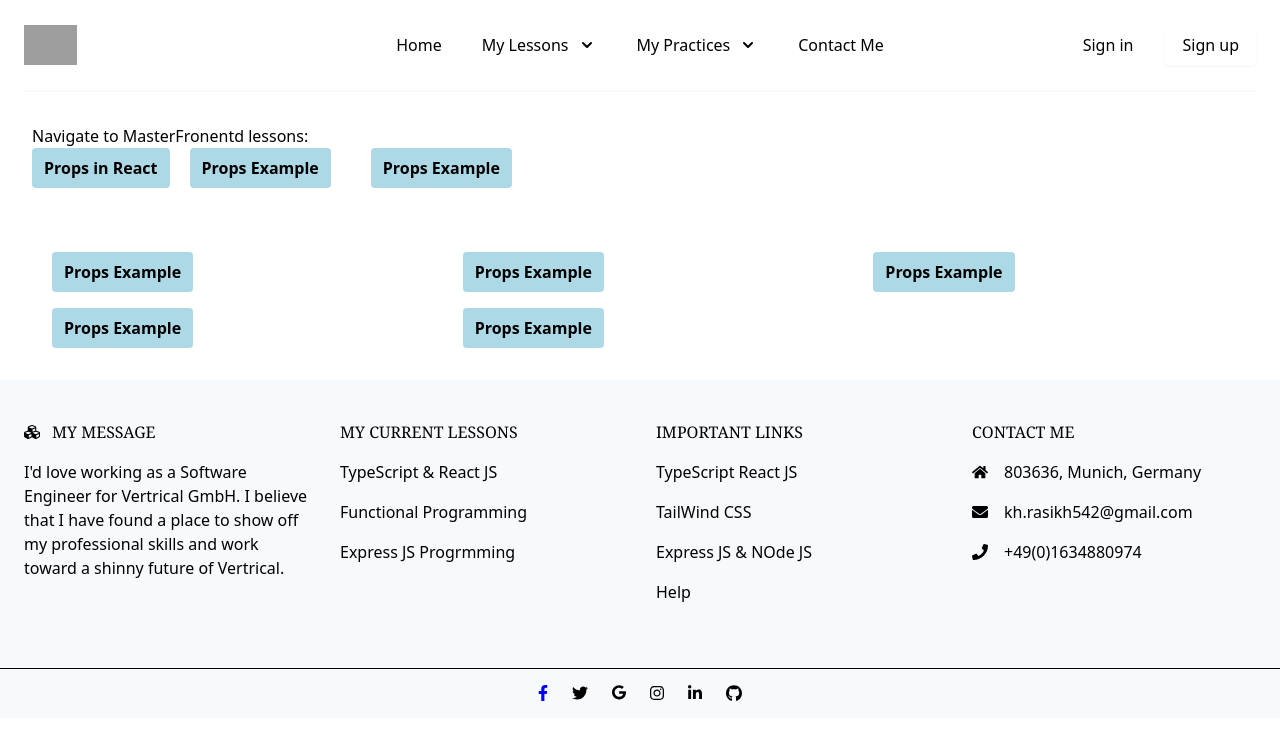
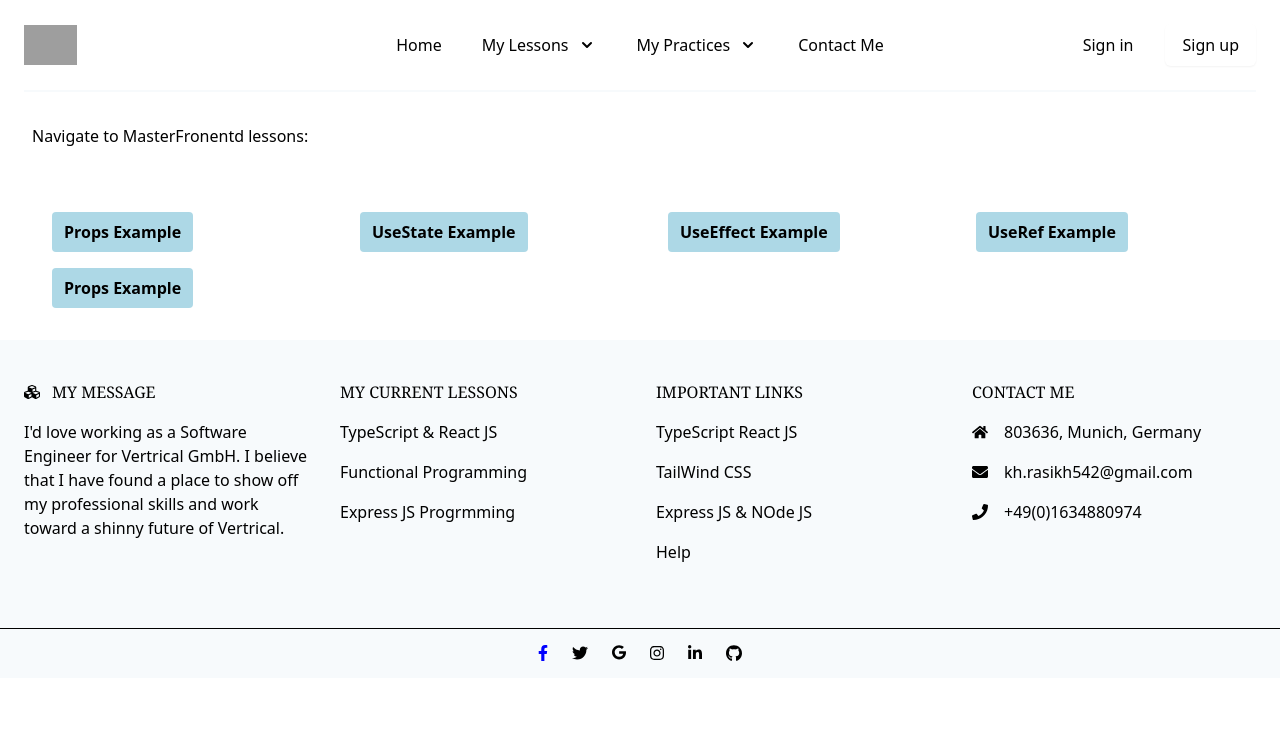
Before and after one commit to khRasikh/TypeScript-React, a React (Create React App) app: page / in a window 1280 px wide. Shown: the top 740 px of the page. Built offline with nearby package versions, Linux system fonts and the light colour scheme; grey boxes are pictures that could not be loaded.

Commit message:
UseEffect Changes

```diff
--- a/src/App.tsx
+++ b/src/App.tsx
@@ -4,6 +4,7 @@ import Header from "./Components/Header";
 import PassToAnother from "./Components/Propss";
 import PropsApp from "./Components/Propss";
 import UseState from "./Components/UseState";
+import UseEffect from "./Components/UseEffect";
 
 import {
   BrowserRouter as Routers,
@@ -17,17 +18,8 @@ export function Product() {
     <>
       <div className="min-h-full lg:text-left text-gray-600 p-8 bg-gray-700">
         <h3>Navigate to MasterFronentd lessons: </h3>
-        <button className="bg-blue-500 hover:bg-blue-700 text-white font-bold py-2 px-3 rounded">
-          <Link to="/propsa">Props in React</Link>
-        </button>
-        <button className="bg-blue-500 hover:bg-blue-700 text-white font-bold py-2 mx-5 px-3 rounded">
-          <Link to="/propsb">Props Example</Link>
-        </button>
-        <button className="bg-blue-500 hover:bg-blue-700 text-white font-bold py-2 mx-5 px-3 rounded">
-          <Link to="/usestate">Props Example</Link>
-        </button>
       </div>
-      <div className="min-h-full lg:text-left text-gray-600 p-8 bg-gray-700 grid grid-cols-3 gap-4 content-start ...">
+      <div className="min-h-full lg:text-left text-gray-600 p-8 bg-gray-700 grid grid-cols-4 gap-4 content-start ...">
         <div>
           <button className="bg-blue-500 hover:bg-blue-700 text-white font-bold py-2 mx-5 px-3 rounded">
             <Link to="/usestate">Props Example</Link>
@@ -35,17 +27,17 @@ export function Product() {
         </div>
         <div>
           <button className="bg-blue-500 hover:bg-blue-700 text-white font-bold py-2 mx-5 px-3 rounded">
-            <Link to="/usestate">Props Example</Link>
+            <Link to="/usestate">UseState Example</Link>
           </button>
         </div>
         <div>
           <button className="bg-blue-500 hover:bg-blue-700 text-white font-bold py-2 mx-5 px-3 rounded">
-            <Link to="/usestate">Props Example</Link>
+            <Link to="/useeffect">UseEffect Example</Link>
           </button>
         </div>
         <div>
           <button className="bg-blue-500 hover:bg-blue-700 text-white font-bold py-2 mx-5 px-3 rounded">
-            <Link to="/usestate">Props Example</Link>
+            <Link to="/useref">UseRef Example</Link>
           </button>
         </div>
         <div>
@@ -69,6 +61,7 @@ function App() {
           <Route path="/propsa" element={<PassToAnother />} />
           <Route path="/propsb" element={<PropsApp />} />
           <Route path="/usestate" element={<UseState />} />
+          <Route path="/useeffect" element={<UseEffect />} />
         </Routes>
         <Footer />
       </Routers>
--- /dev/null
+++ b/src/Components/UseEffect.tsx
@@ -0,0 +1,25 @@
+import React, { useState, useEffect } from "react";
+function UseEffectType() {
+  //2. set variables
+  const [time, setTime] = useState(new Date());
+
+  //3. use it
+  useEffect(() => {
+    const timer = setTimeout(() => setTime(new Date()), 1000);
+    return () => clearTimeout(timer);
+  });
+  //3. Use the state in an action
+  return (
+    <div>
+      <div className="newBody">
+        <p>
+          <b>TypeScrit-React: </b>Here you see how I used UseEffect Example:
+          <hr />
+        </p>
+        <h2 style={{ color: "green" }}>{time.toLocaleString()}</h2>
+      </div>
+    </div>
+  );
+}
+
+export default UseEffectType;
```
